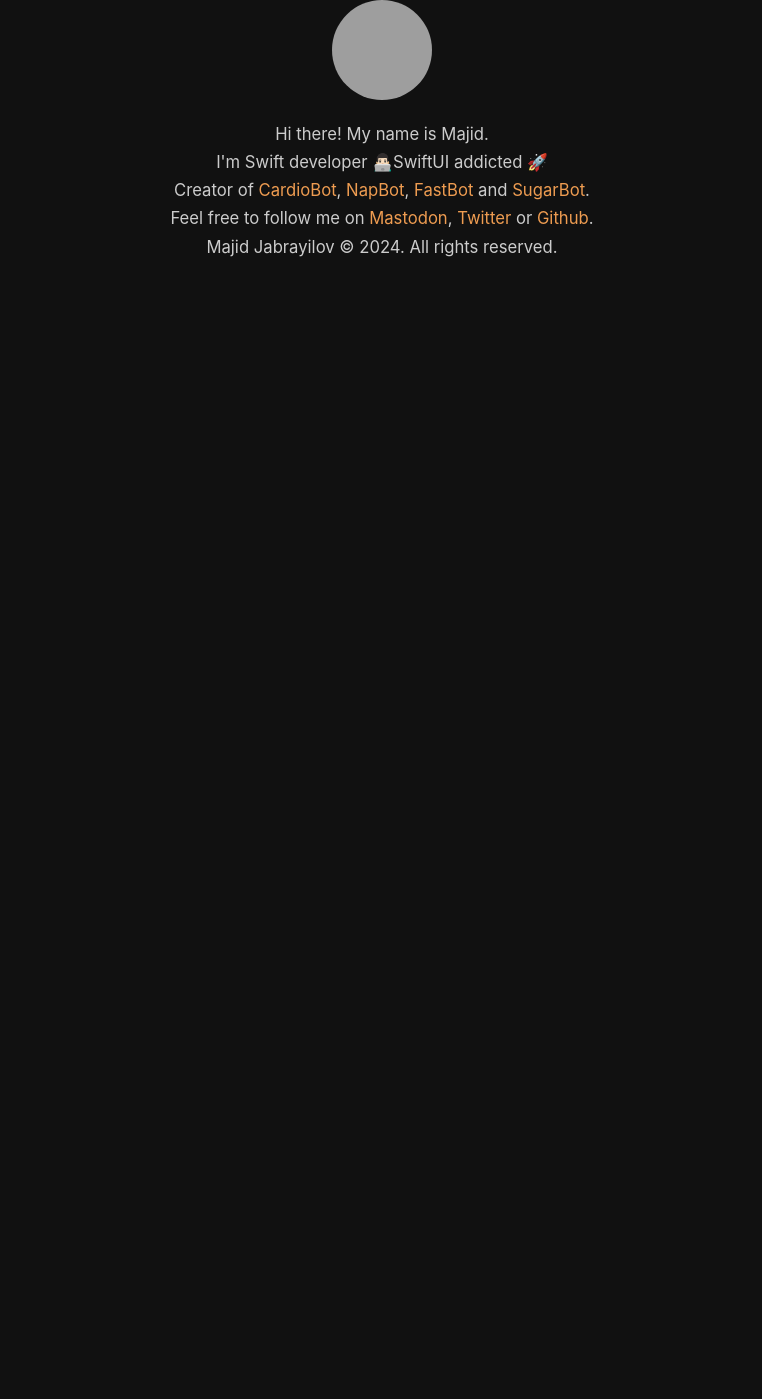
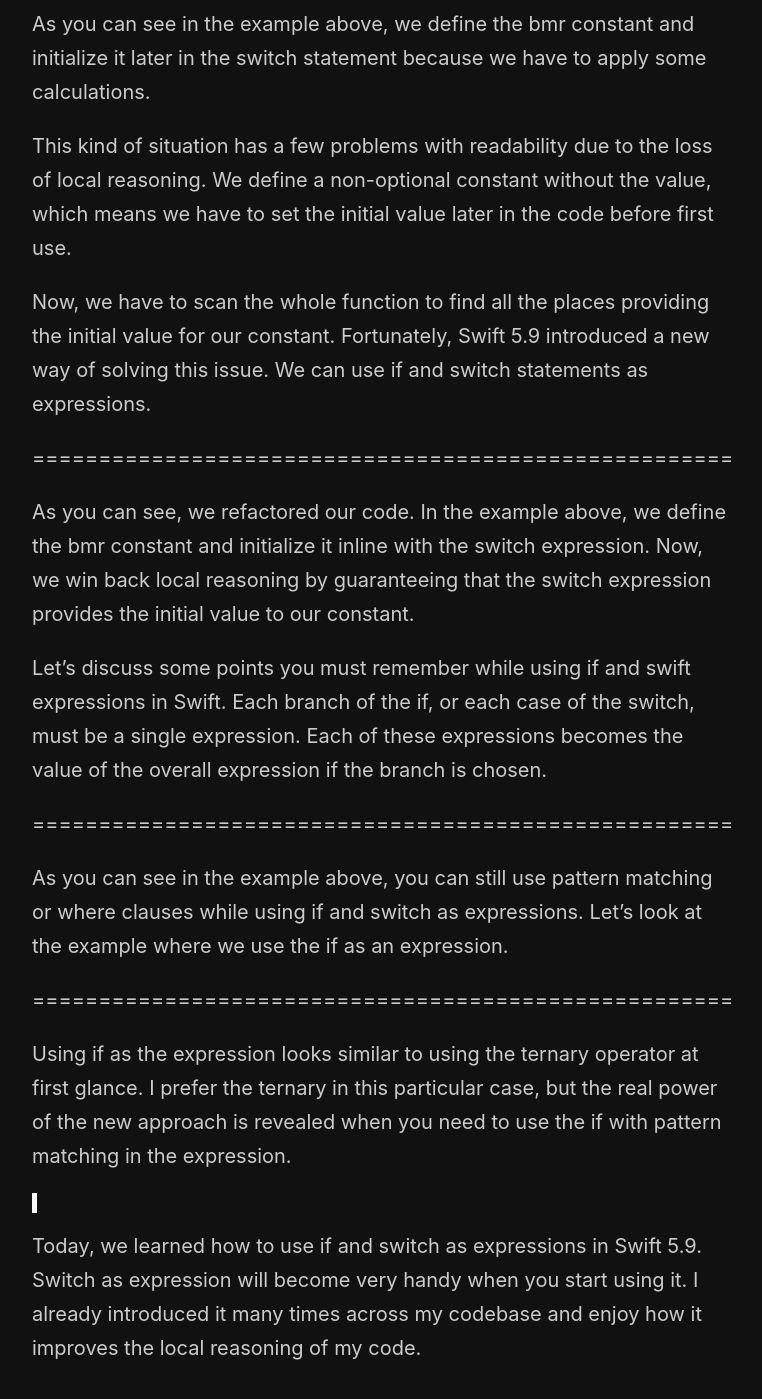
Before and after one commit to mecid/mecid.github.io, a Jekyll site: the page built from _posts/2024-05-28-if-and-switch-expressions-in-swift.md, in a window 1280 px wide and 1400 px high, scrolled down 635 px. Shown: the whole window, without its empty margins (258-1020 px from the left). Built offline with Jekyll 4.4.1, drawn with Linux system fonts in a browser that asks for light colours; before the commit the page ends 936 px from its top, so only the background shows below that; some of the changed text lies outside the part shown; grey boxes are pictures that could not be loaded.

Commit message:
switch expressions post content added

```diff
--- a/_posts/2024-05-28-if-and-switch-expressions-in-swift.md
+++ b/_posts/2024-05-28-if-and-switch-expressions-in-swift.md
@@ -2,3 +2,33 @@
 title: If and switch expressions in Swift
 layout: post
 ---
+
+One of the silent changes in Swift 5.9 was if and switch expressions. I only saw a little about this option, but it can improve your code in many ways. This week, we will learn about if and switch expressions in Swift.
+
+Let's dive into the practicality of these changes with a real-world example from my codebase. We'll be calculating some health-related metrics, a scenario that many of you may find relatable and interesting. This will help you see the immediate benefits of the new if and switch expressions in Swift 5.9.
+
+=====================================================
+
+As you can see in the example above, we define the bmr constant and initialize it later in the switch statement because we have to apply some calculations.
+
+This kind of situation has a few problems with readability due to the loss of local reasoning. We define a non-optional constant without the value, which means we have to set the initial value later in the code before first use.
+
+Now, we have to scan the whole function to find all the places providing the initial value for our constant. Fortunately, Swift 5.9 introduced a new way of solving this issue. We can use if and switch statements as expressions.
+
+=====================================================
+
+As you can see, we refactored our code. In the example above, we define the bmr constant and initialize it inline with the switch expression. Now, we win back local reasoning by guaranteeing that the switch expression provides the initial value to our constant.
+
+Let's discuss some points you must remember while using if and swift expressions in Swift. Each branch of the if, or each case of the switch, must be a single expression. Each of these expressions becomes the value of the overall expression if the branch is chosen.
+
+=====================================================
+
+As you can see in the example above, you can still use pattern matching or where clauses while using if and switch as expressions. Let's look at the example where we use the if as an expression.
+
+=====================================================
+
+Using if as the expression looks similar to using the ternary operator at first glance. I prefer the ternary in this particular case, but the real power of the new approach is revealed when you need to use the if with pattern matching in the expression.
+
+>
+
+Today, we learned how to use if and switch as expressions in Swift 5.9. Switch as expression will become very handy when you start using it. I already introduced it many times across my codebase and enjoy how it improves the local reasoning of my code.
```
